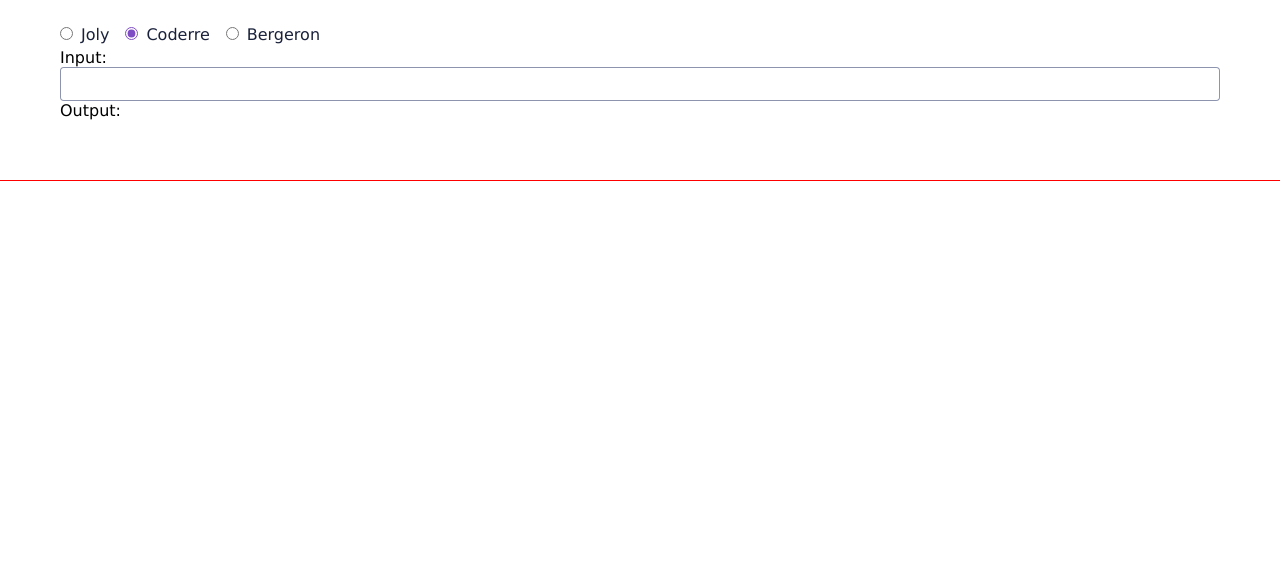
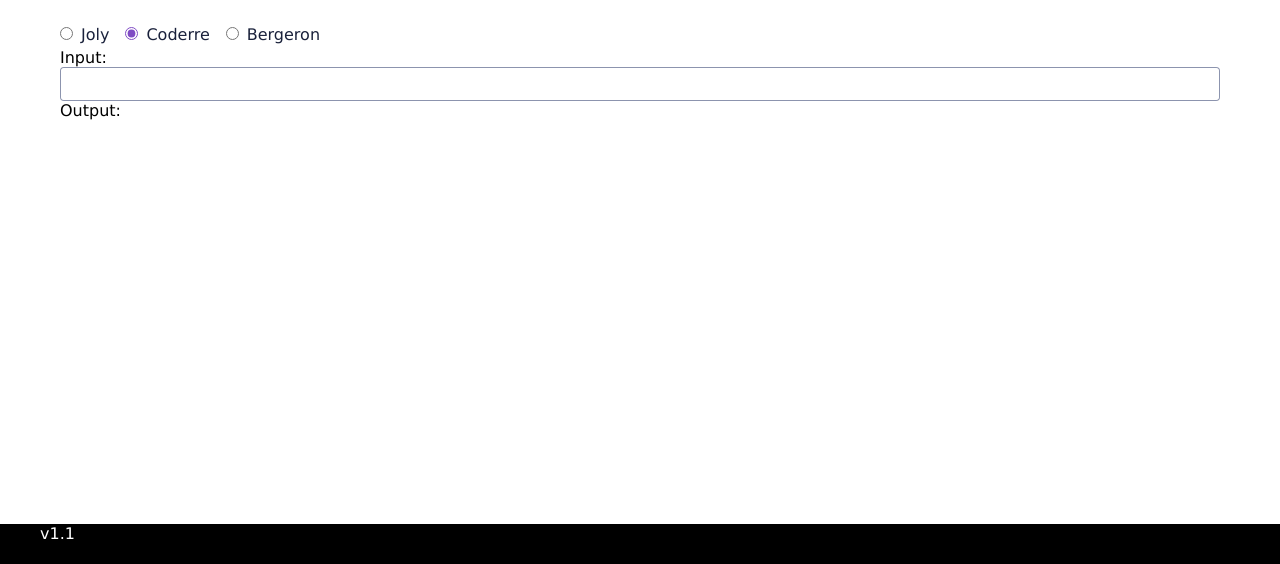
Before and after one commit to Kukaheadla/Cluster_and_Cloud_Dashboard, a Flask app: page /dashapp/ in a window 1280 px wide. Shown: the part 236-800 px from the top of the page. Run offline with Flask 3, Linux system fonts and the light colour scheme.

Commit message:
add footer

```diff
--- a/services/web/flask/dashboard.py
+++ b/services/web/flask/dashboard.py
@@ -15,7 +15,7 @@ def init_dashboard(server):
     )
 
     # Create Dash Layout
-    dash_app.layout = html.Div(id="dash-container")
+    # dash_app.layout = html.Div(id="dash-container")
 
     dash_app.layout = html.Div(
         children=[
@@ -36,7 +36,7 @@ def init_dashboard(server):
             ),
             html.Div(id="page-content"),
             html.Div(["Input: ", dcc.Input(id="my-input", value="", type="text")]),
-            html.Div(id="my-output"),
+            html.Div(id="my-output")
         ]
     )
 
--- a/services/web/flask/static/style.css
+++ b/services/web/flask/static/style.css
@@ -8,7 +8,7 @@ body {
     background-color: white;;
     padding: 60px;
     padding-top: 10px;
-    outline: red solid 1px;
+    /* outline: red solid 1px; */
     font-family: 'Lucida Sans', 'Lucida Sans Regular', 'Lucida Grande', 'Lucida Sans Unicode', Geneva, Verdana, sans-serif;
 }
 
@@ -37,3 +37,18 @@ nav a:hover {
     color: rgb(144, 0, 255);
     transition-duration: 0.5s;
 }
+
+footer {
+    width: 100%;
+    background-color: black;
+    position: fixed;
+    bottom:0;
+    right:0;
+    color: white;
+    height: 40px;
+}
+
+footer::before {
+    content: "v1.1";
+    padding: 40px;
+}
```
